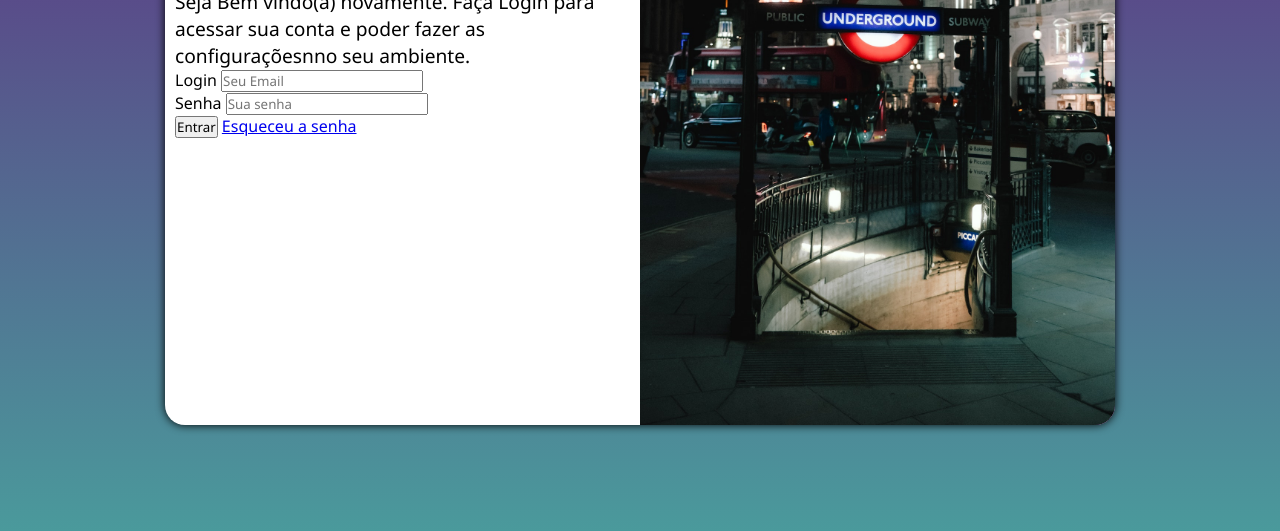
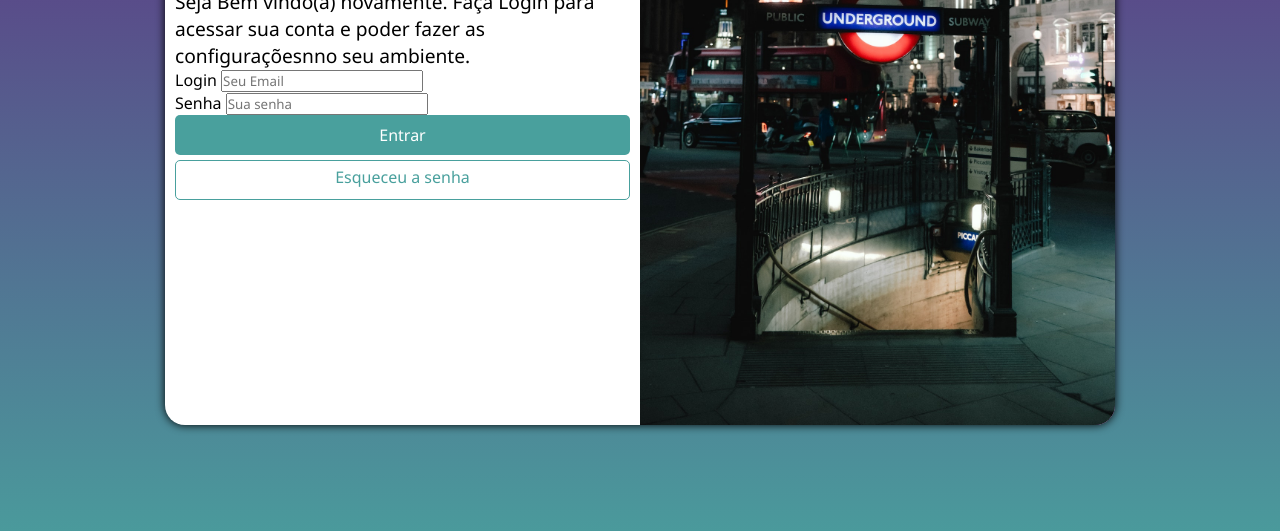
Before and after one commit to Bruno-Marques02/projeto-login, a plain HTML site: page index.html in a window 1280 px wide. Shown: the part 225-756 px from the top of the page. Drawn offline with Linux system fonts and the light colour scheme.

Commit message:
vou conseguir

```diff
--- a/estilos/style.css
+++ b/estilos/style.css
@@ -56,3 +56,33 @@ div#formulario > h1{
 div#formulario > p{
     font-size: 0.8em;
 }
+form > input[type=submit]{
+    display: block;
+    font-size: 1em;
+    width: 100%;
+    height: 40px;
+    background-color: #49a09d;
+    color: white;
+    border: none;
+    border-radius: 5px;
+}
+form > input[type=submit]:hover{
+    background-color: #2d6462;
+}
+form > a.botao{
+    display: block;
+    text-align: center;
+    font-size: 1em;
+    width: 100%;
+    height: 40px;
+    padding-top: 5px;
+    margin-top: 5px;
+    background-color: white;
+    color: #49a09d;
+    border: 1px solid #49a09d;
+    border-radius: 5px;
+    text-decoration: none;
+}
+form > a.botao:hover{
+    background-color: #6cd3cf;
+}
--- a/index.html
+++ b/index.html
@@ -27,7 +27,7 @@
                         <input type="password" name="senha" id="isenha" placeholder="Sua senha" autocomplete="current-password">
                     </div>
                     <input type="submit" value="Entrar">
-                    <a href="esqueci.html">Esqueceu a senha</a>
+                    <a href="esqueci.html" class="botao">Esqueceu a senha</a>
                 </form>
             </div>
         </section>
```
